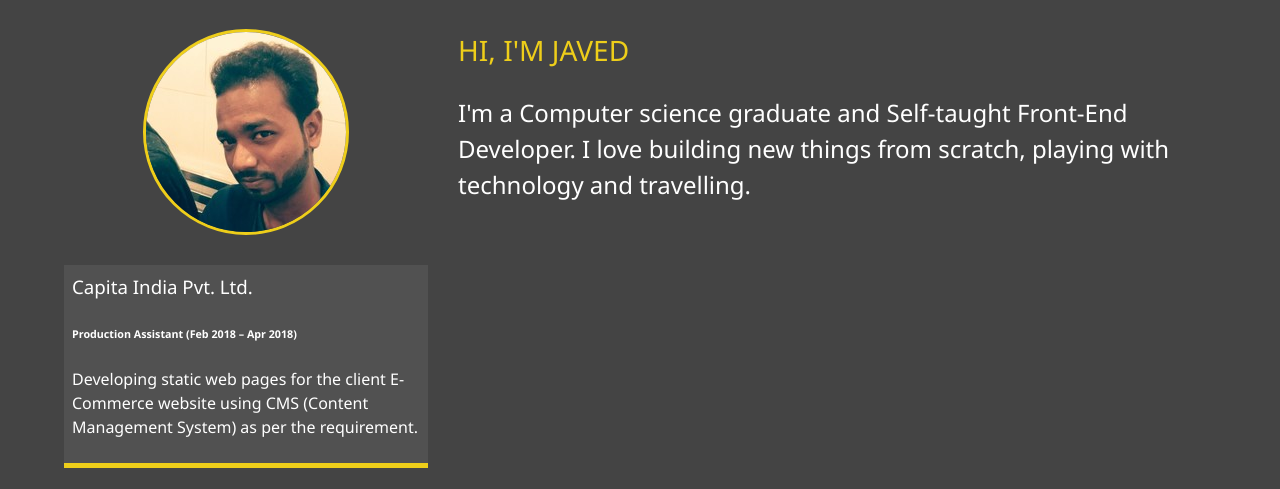
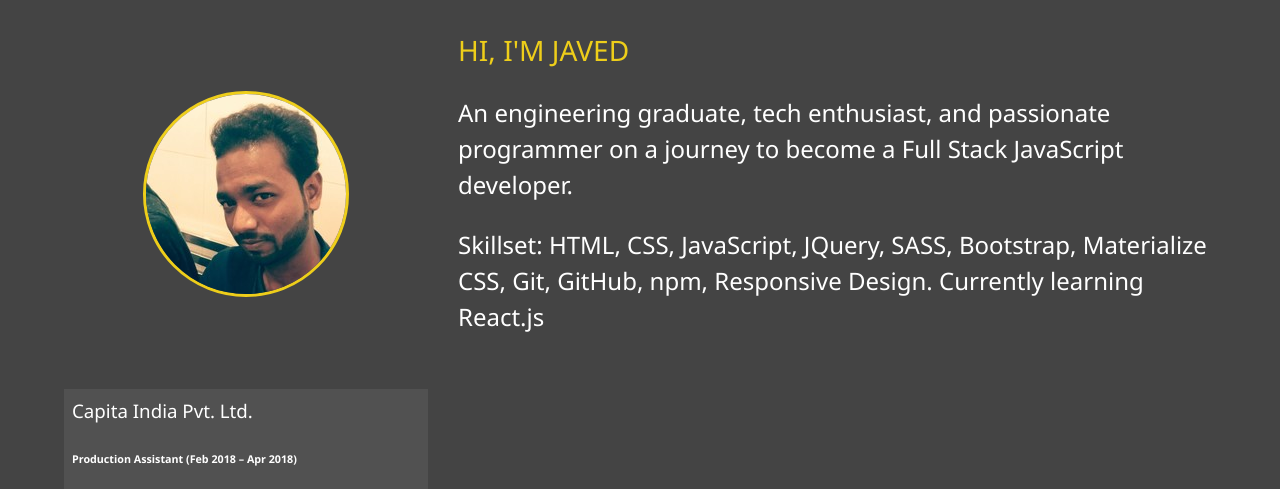
Before and after one commit to skjaved/portfolio, a website: page docs/about.html in a window 1280 px wide. Shown: the part 253-742 px from the top of the page. Drawn offline with Linux system fonts and the light colour scheme.

Commit message:
Bio updated

```diff
--- a/docs/about.html
+++ b/docs/about.html
@@ -54,8 +54,11 @@
 
             <div class="bio">
                 <h3 class="text-secondary">HI, I'M JAVED</h3>
-                <p>I'm a Computer science graduate and Self-taught Front-End Developer. I love building new things from scratch,
-                    playing with technology and travelling.</p>
+                <p>An engineering graduate, tech enthusiast, and passionate programmer
+on a journey to become a Full Stack JavaScript developer.</p>
+                <p>Skillset:
+HTML, CSS, JavaScript, JQuery, SASS, Bootstrap, Materialize CSS, Git, GitHub, npm, Responsive Design.
+Currently learning React.js</p>
             </div>
 
             <div class="job job-1">
```
